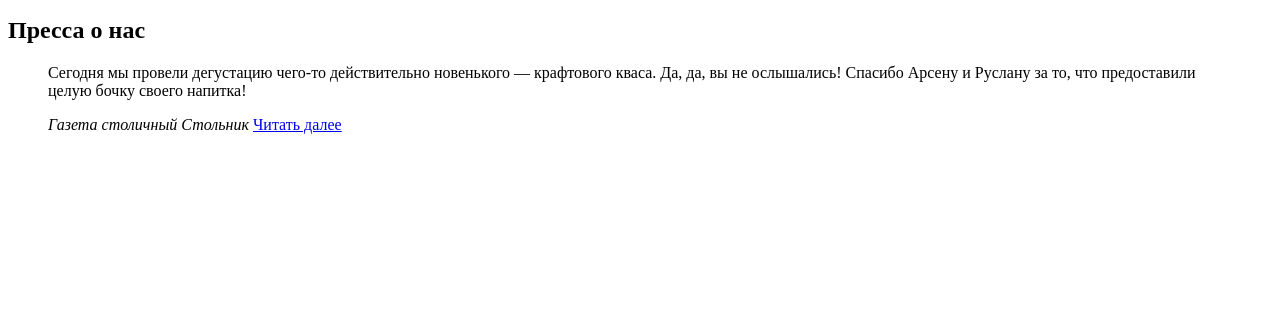
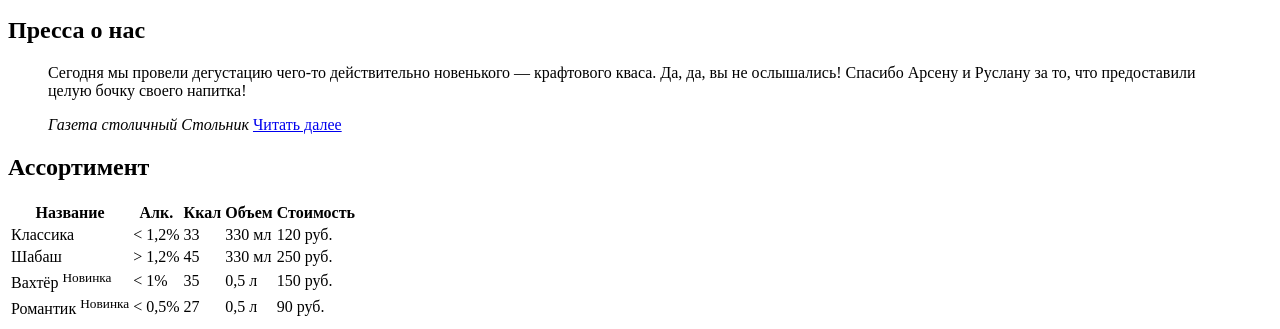
Before and after one commit to letulip/Kvast, a plain HTML site: page index.html in a window 1280 px wide. Shown: the part 1280-1609 px from the top of the page. Before the commit the page ends 1430 px from the top, so only its background shows below. Drawn offline with Linux system fonts and the light colour scheme.

Commit message:
Range goods added

```diff
--- a/index.html
+++ b/index.html
@@ -39,7 +39,7 @@
 		        </div>
 
 		        <div class="catalog-item">
-		        	<p>Алк. &lt; 1%<br>Ккал: 35</p>
+		        	<p>Алк. &lt; 0,5%<br>Ккал: 27</p>
 					<p>Ржаной хлеб, Вода, Солод, Соль</p>
 			        <img src="img/bottle-right.jpg" alt="квас Романтик" width="319" height="459">
 			        <h3>Романтик</h3>
@@ -102,5 +102,46 @@
         </blockquote>
       </div>
     </div>
+
+    <div class="range-goods">
+    	<h2>Ассортимент</h2>
+	      <table class="price-list">
+	        <tr>
+	          <th>Название</th>
+	          <th>Алк.</th>
+	          <th>Ккал</th>
+	          <th>Объем</th>
+	          <th>Стоимость</th>
+	        </tr>
+	        <tr>
+	          <td class="price-number">Классика</td>
+	          <td>&lt; 1,2%</td>
+	          <td>33</td>
+	          <td>330 мл</td>
+	          <td>120 руб.</td>
+	        </tr>
+	        <tr>
+	          <td class="price-number">Шабаш</td>
+	          <td>&gt; 1,2%</td>
+	          <td>45</td>
+	          <td>330 мл</td>
+	          <td>250 руб.</td>
+	        </tr>
+	        <tr>
+	          <td class="price-number">Вахтёр <sup>Новинка</sup></td>
+	          <td>&lt; 1%</td>
+	          <td>35</td>
+	          <td>0,5 л</td>
+	          <td>150 руб.</td>
+	        </tr>
+	        <tr>
+	          <td class="price-number">Романтик <sup>Новинка</sup></td>
+	          <td>&lt; 0,5%</td>
+	          <td>27</td>
+	          <td>0,5 л</td>
+	          <td>90 руб.</td>
+	        </tr>
+	      </table>
+    </div>
   </body>
 </html>
```
